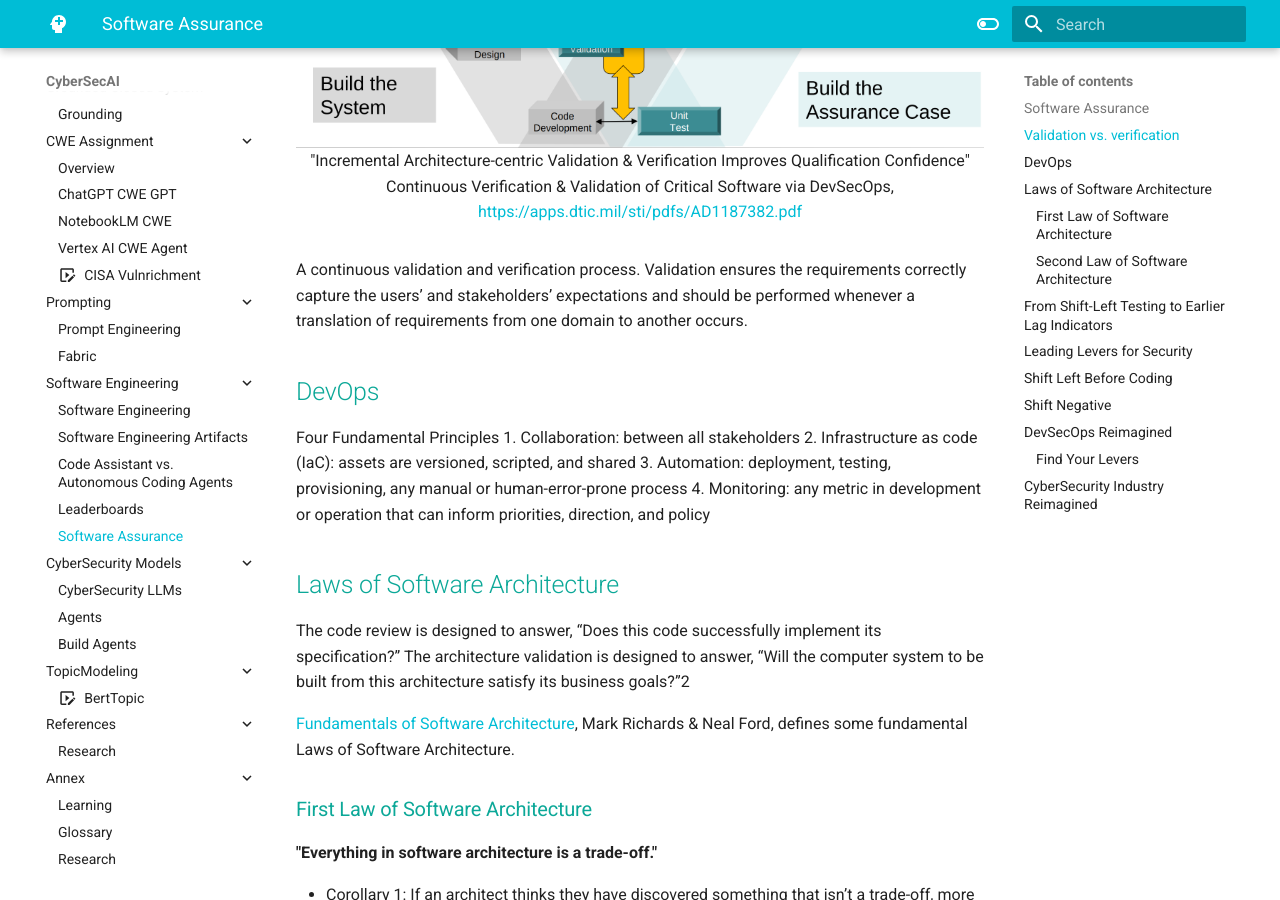
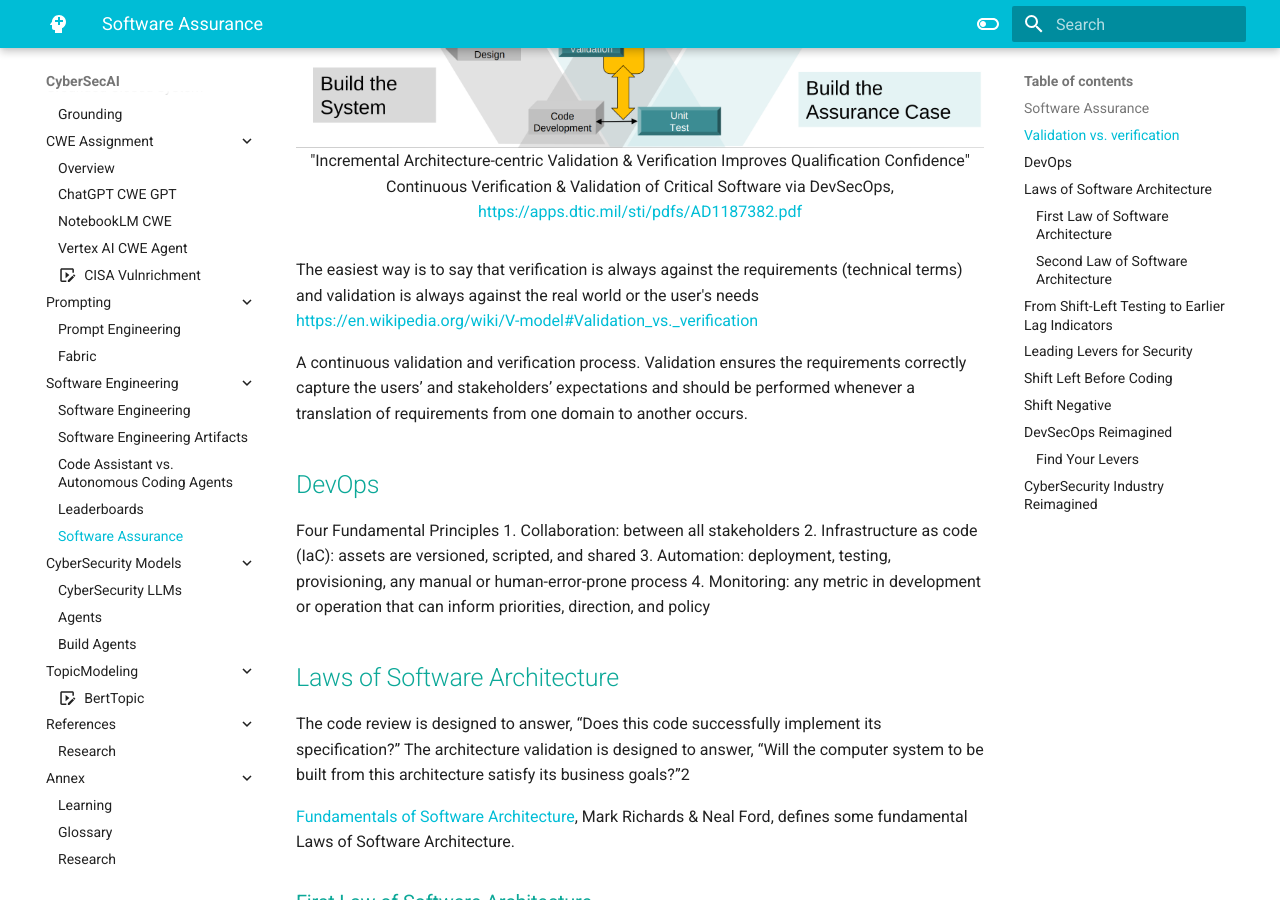
Before and after one commit to CyberSecAI/CyberSecAI.github.io, an MkDocs documentation site: the page built from docs/software/software_assurance.md, in a window 1280 px wide and 900 px high, scrolled down 2381 px. Built offline with MkDocs 1.6.1 and Material for MkDocs 9.7.7, drawn with Linux system fonts in a browser that asks for light colours; comment, search, counter and statistics services are not loaded.

Commit message:
validation

```diff
--- a/docs/software/software_assurance.md
+++ b/docs/software/software_assurance.md
@@ -76,6 +76,8 @@ A continuous validation and veri­fication process. Validation ensures the requi
 Continuous Verification & Validation of Critical Software via DevSecOps, https://apps.dtic.mil/sti/pdfs/AD1187382.pdf
 </figure>
 
+ The easiest way is to say that verification is always against the requirements (technical terms) and validation is always against the real world or the user's needs
+https://en.wikipedia.org/wiki/V-model#Validation_vs._verification
 
 A continuous validation and veri­fication process. Validation ensures the requirements correctly capture the users’ and stakeholders’ expectations and should be performed whenever a translation of requirements from one domain to another occurs.
 
```
